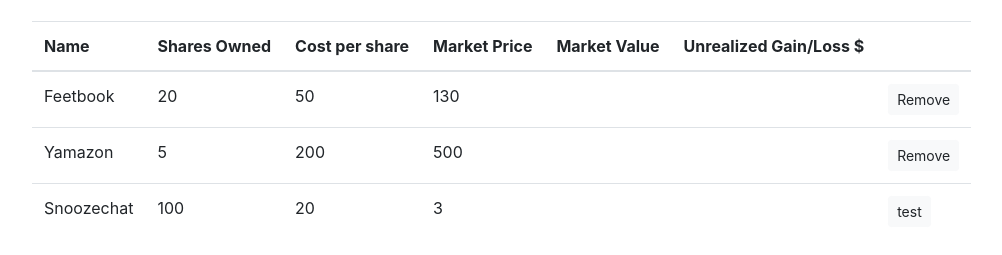
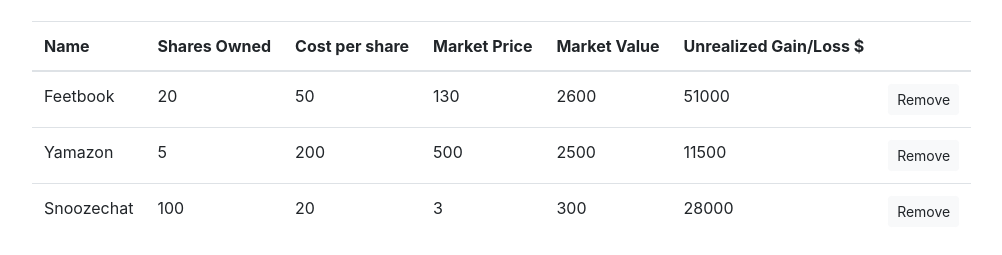
Before and after one commit to brittanyjoiner15/stocks, a plain HTML site: page index.html in a window 1280 px wide. Shown: the part 75-330 px from the top of the page, without its empty margins (53-1055 px from the left). Drawn offline with nearby package versions, Linux system fonts and the light colour scheme.

Commit message:
adding in market value and gain

```diff
--- a/index.html
+++ b/index.html
@@ -13,7 +13,7 @@
     />
     <link rel="stylesheet" href="index.css" type="text/css" />
     <script src="https://ajax.googleapis.com/ajax/libs/jquery/3.3.1/jquery.min.js"></script>
-    <script src="script.js"></script>
+    <script src="index.js"></script>
   </head>
   <body>
     <div class="container">
@@ -63,7 +63,7 @@
                 <td class="marketValue"></td>
                 <td class="profit"></td>
                 <td>
-                  <button class="btn btn-light btn-sm remove">test</button>
+                  <button class="btn btn-light btn-sm remove">Remove</button>
                 </td>
               </tr>
             </tbody>
--- a/index.js
+++ b/index.js
@@ -0,0 +1,26 @@
+var updateMarketValue = function (ele) {
+  var sharesOwned = parseFloat($(ele).children(".shares").text());
+  var marketPrice = parseFloat($(ele).children(".marketPrice").text());
+
+  var marketValue = sharesOwned * marketPrice;
+  $(ele).children(".marketValue").html(marketValue);
+
+  return marketValue;
+};
+
+var updateProfit = function (ele, marketValue) {
+  var sharesOwned = parseFloat($(ele).children(".shares").text());
+  var costPerShare = parseFloat($(ele).children(".cost").text());
+  var costofPurchase = sharesOwned * costPerShare;
+
+  var profit = sharesOwned * (marketValue - costPerShare);
+  $(ele).children(".profit").html(profit);
+  return profit;
+};
+
+$(document).ready(function () {
+  $("tbody tr").each(function (i, ele) {
+    var marketValue = updateMarketValue(ele);
+    updateProfit(ele, marketValue);
+  });
+});
```
